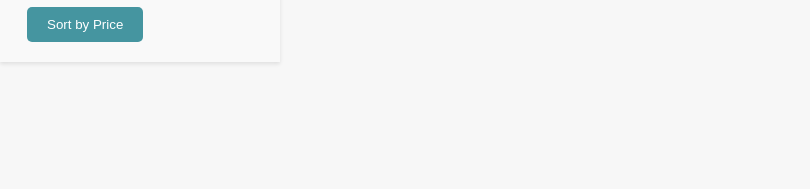
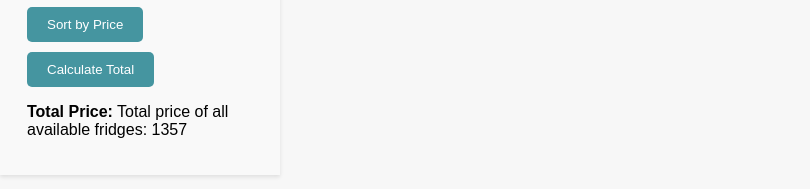
Before and after one commit to Melania00/web-lab, a plain HTML site: page index.html in a window 1280 px wide. Shown: the part 570-759 px from the top of the page, without its empty margins (0-810 px from the left). Drawn offline with nearby package versions, Linux system fonts and the light colour scheme.

Commit message:
Update index.html

```diff
--- a/index.html
+++ b/index.html
@@ -32,7 +32,7 @@
             <option value="Gorenje">Gorenje</option>
           </select>
 
-          <button type="button" onclick="saveFridge()">Save</button>
+          <button type="button" class="save-button" onclick="saveFridge()">Save</button>
         </form>
 
         <div class="findFridges">
@@ -60,6 +60,12 @@
             Sort by Price
           </button>
         </div>
+        <div class="sortfridges">
+          <button id="totalPriceButton" type="button" onclick="calculateTotal()">
+            Calculate Total
+          </button>
+          <p><strong>Total Price:</strong> <span id="totalPrice"><span/></p>
+        </div>
       </aside>
       <main>
         <h2>Fridges List</h2>
```
